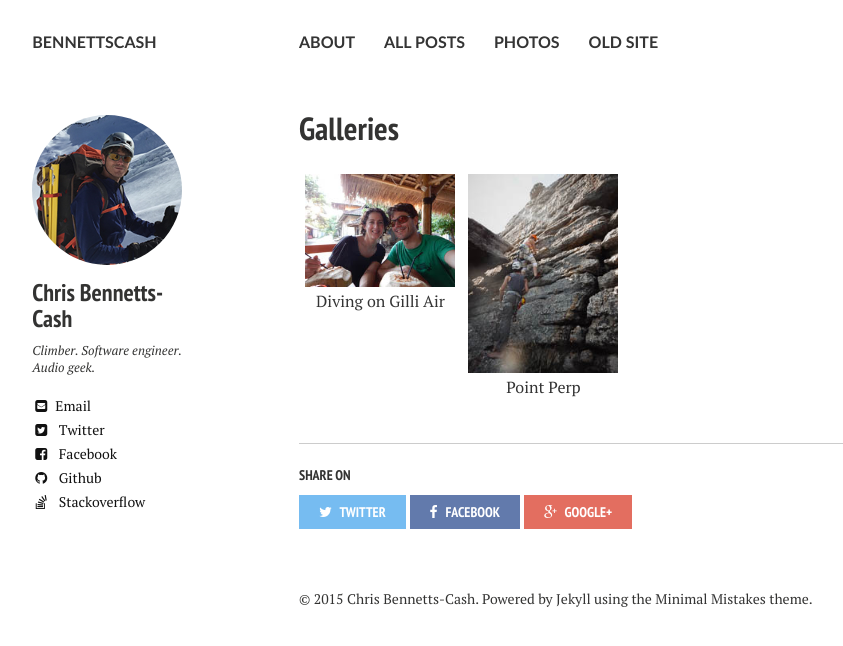
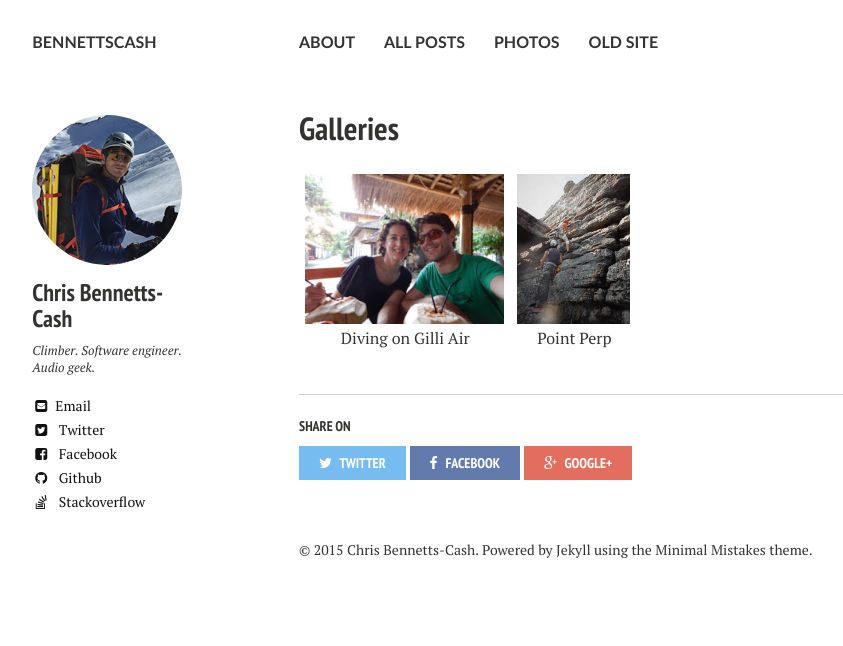
Before and after one commit to chris-bc/site, a Jekyll site: the page built from gallery/index.md, in a window 1280 px wide. Shown: the top 646 px of the page, without its empty margins (21-864 px from the left). Built offline with Jekyll 4.4.1, drawn with Linux system fonts in a browser that asks for light colours; nearby versions of some CDN libraries.

Commit message:
More minor layout improvements to galleries

```diff
--- a/_layouts/gallery.html
+++ b/_layouts/gallery.html
@@ -10,7 +10,7 @@ layout: page
 		<div class="list-gallery">
 		{% for image in gallery.images %}
 				<a href="{{ gallery.imagefolder }}/{{ image.name }}" itemprop="url" title="{{ image.text }}">
-					<img alt="{{ image.text }}" title="{{ image.text }}" width="100" src="{{ gallery.imagefolder }}/{{ image.thumb }}" />
+					<img alt="{{ image.text }}" title="{{ image.text }}" src="{{ gallery.imagefolder }}/{{ image.thumb }}" />
 				</a>
 		{% endfor %}
 		</div>
--- a/_sass/extra.scss
+++ b/_sass/extra.scss
@@ -1,6 +1,7 @@
 %gallery img {
 	padding: 3px !important;
 	margin: 1px 1px 0 0;
+	height: 150px;
 }
 
 %gallery img:hover {
@@ -19,4 +20,5 @@
 	display:block;
 	margin: 3px;
 	float: left;
+	vertical-align: middle;
 }
--- a/gallery/index.md
+++ b/gallery/index.md
@@ -13,7 +13,7 @@ image:
 {% for gallery in site.data.galleries %}
 	<div class="gallery-thumb">
 		<a href="{{ gallery.id }}.html">
-			<img alt="{{ gallery.description }}" title="{{ gallery.description }}" width="150" src="{{ gallery.imagefolder }}/{{ gallery.images[0].thumb }}" />
+			<img alt="{{ gallery.description }}" title="{{ gallery.description }}" src="{{ gallery.imagefolder }}/{{ gallery.images[0].thumb }}" />
 			<p>{{ gallery.description }}</p>
 		</a>
 	</div>
```
